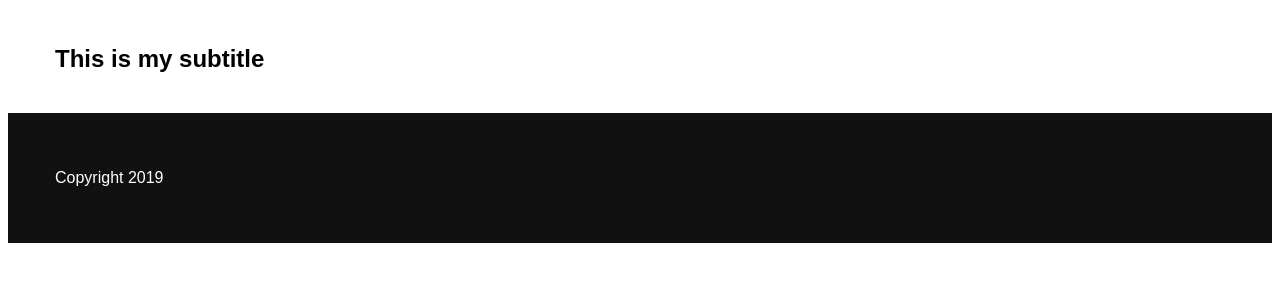
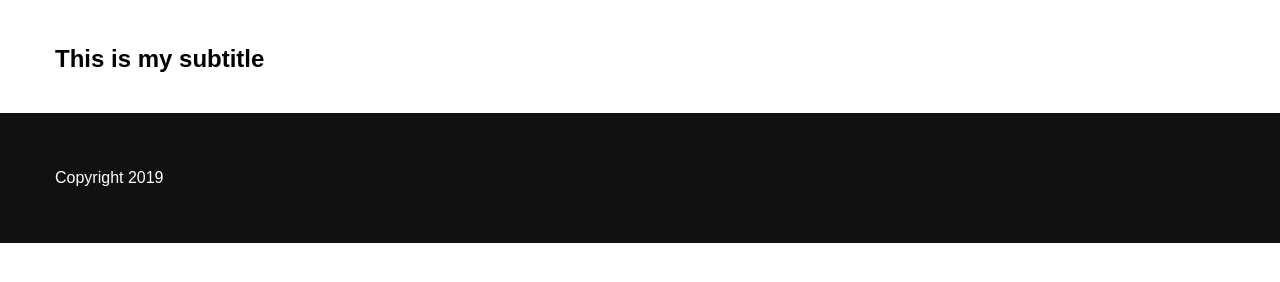
Before and after one commit to zaurmag/test, a plain HTML site: page index.html in a window 1280 px wide. Shown: the part 178-460 px from the top of the page. Drawn offline with Linux system fonts and the light colour scheme.

Commit message:
сброс body и html

```diff
--- a/css/style.css
+++ b/css/style.css
@@ -1,5 +1,12 @@
+html {
+    height: 100%;
+}
+
 body {
     font-family: Arial, sans-serif;
+    margin: 0;
+    padding: 0;
+    height: 100%;
 }
 
 .container {
```
